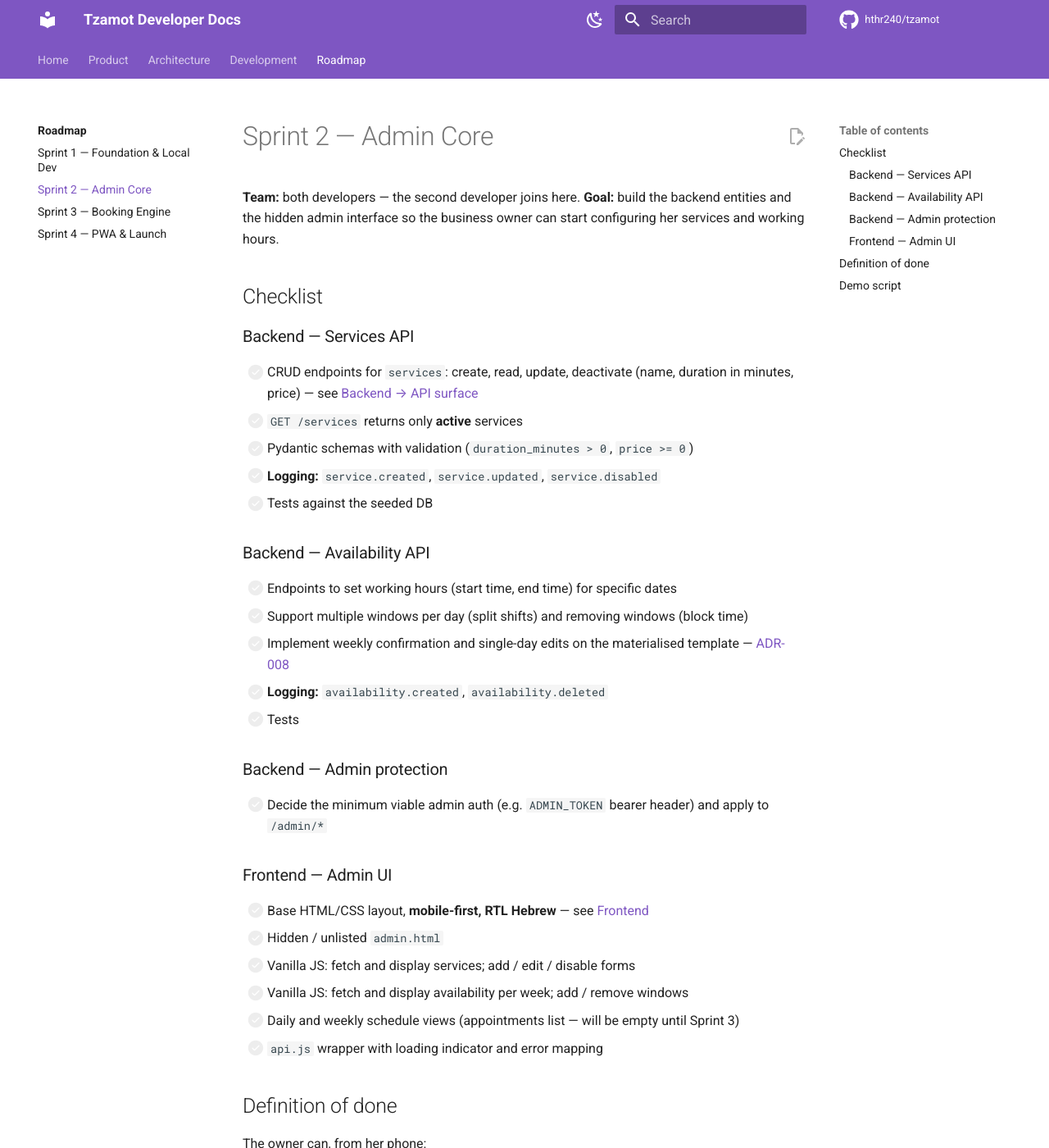
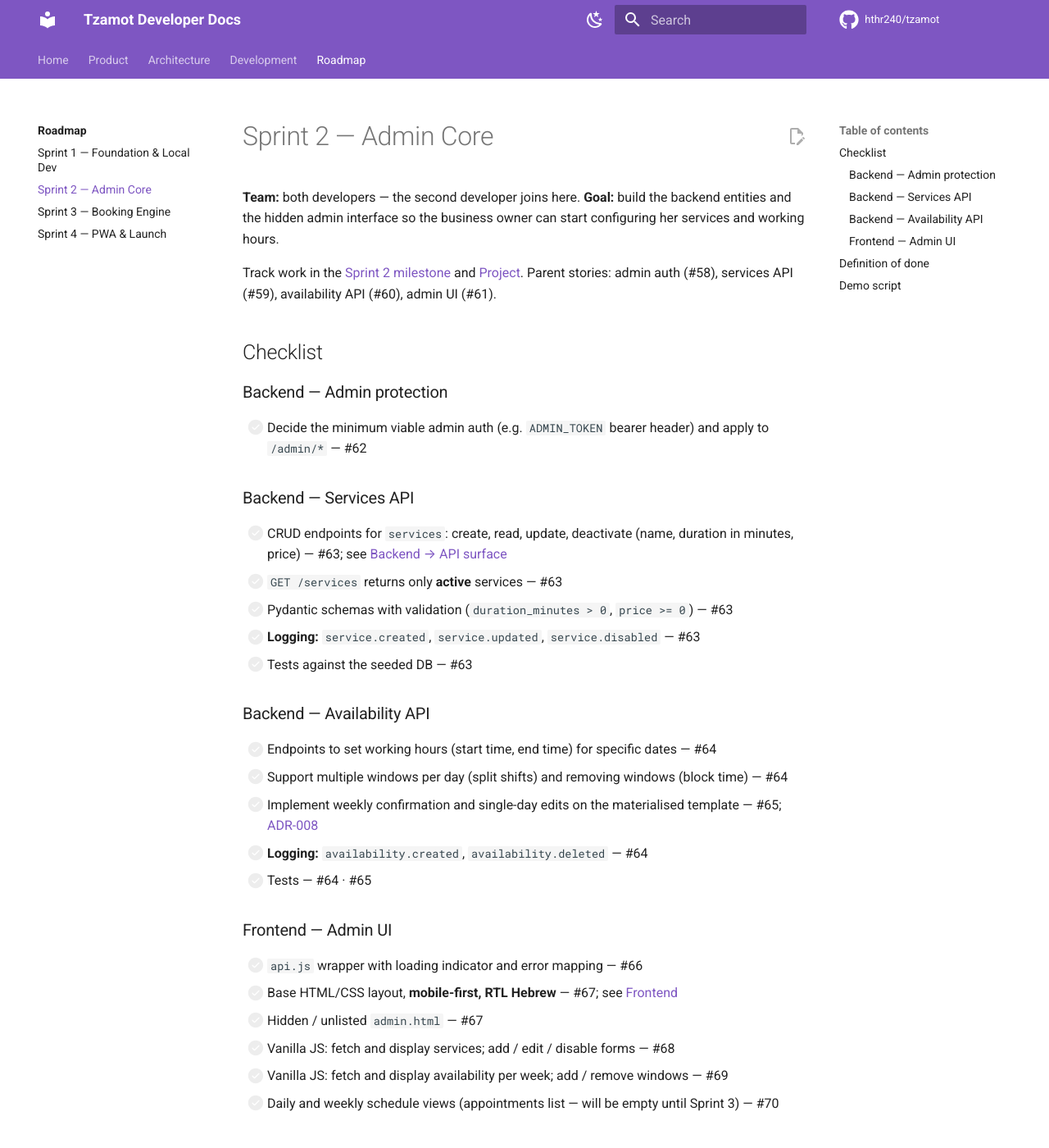
Before and after one commit to hthr240/tzamot, an MkDocs documentation site: the page built from docs/roadmap/sprint-2.md, in a window 1280 px wide and 1400 px high. Shown: the whole window at 82% size. Built offline with MkDocs 1.6.1 and Material for MkDocs 9.7.7, drawn with Linux system fonts in a browser that asks for light colours; comment, search, counter and statistics services are not loaded.

Commit message:
Mark Sprint 1 complete and publish the Sprint 2 work queue.
Roadmap and task-management now mirror the closed milestone and ranked #58–#70 backlog.

Co-authored-by: Cursor <cursoragent@cursor.com>

```diff
--- a/docs/roadmap/sprint-2.md
+++ b/docs/roadmap/sprint-2.md
@@ -3,36 +3,40 @@
 **Team:** both developers — the second developer joins here.
 **Goal:** build the backend entities and the hidden admin interface so the business owner can start configuring her services and working hours.
 
+Track work in the [Sprint 2 milestone](https://github.com/hthr240/tzamot/milestone/2)
+and [Project](https://github.com/users/hthr240/projects/3). Parent stories: admin
+auth (#58), services API (#59), availability API (#60), admin UI (#61).
+
 ## Checklist
+
+### Backend — Admin protection
+
+- [ ] Decide the minimum viable admin auth (e.g. `ADMIN_TOKEN` bearer header) and apply to `/admin/*` — #62
 
 ### Backend — Services API
 
-- [ ] CRUD endpoints for `services`: create, read, update, deactivate (name, duration in minutes, price) — see [Backend → API surface](../architecture/backend.md#api-surface-mvp)
-- [ ] `GET /services` returns only **active** services
-- [ ] Pydantic schemas with validation (`duration_minutes > 0`, `price >= 0`)
-- [ ] **Logging:** `service.created`, `service.updated`, `service.disabled`
-- [ ] Tests against the seeded DB
+- [ ] CRUD endpoints for `services`: create, read, update, deactivate (name, duration in minutes, price) — #63; see [Backend → API surface](../architecture/backend.md#api-surface-mvp)
+- [ ] `GET /services` returns only **active** services — #63
+- [ ] Pydantic schemas with validation (`duration_minutes > 0`, `price >= 0`) — #63
+- [ ] **Logging:** `service.created`, `service.updated`, `service.disabled` — #63
+- [ ] Tests against the seeded DB — #63
 
 ### Backend — Availability API
 
-- [ ] Endpoints to set working hours (start time, end time) for specific dates
-- [ ] Support multiple windows per day (split shifts) and removing windows (block time)
-- [ ] Implement weekly confirmation and single-day edits on the materialised template — [ADR-008](../decisions.md#adr-008-materialised-weekly-working-hours)
-- [ ] **Logging:** `availability.created`, `availability.deleted`
-- [ ] Tests
-
-### Backend — Admin protection
-
-- [ ] Decide the minimum viable admin auth (e.g. `ADMIN_TOKEN` bearer header) and apply to `/admin/*`
+- [ ] Endpoints to set working hours (start time, end time) for specific dates — #64
+- [ ] Support multiple windows per day (split shifts) and removing windows (block time) — #64
+- [ ] Implement weekly confirmation and single-day edits on the materialised template — #65; [ADR-008](../decisions.md#adr-008-materialised-weekly-working-hours)
+- [ ] **Logging:** `availability.created`, `availability.deleted` — #64
+- [ ] Tests — #64 · #65
 
 ### Frontend — Admin UI
 
-- [ ] Base HTML/CSS layout, **mobile-first, RTL Hebrew** — see [Frontend](../architecture/frontend.md)
-- [ ] Hidden / unlisted `admin.html`
-- [ ] Vanilla JS: fetch and display services; add / edit / disable forms
-- [ ] Vanilla JS: fetch and display availability per week; add / remove windows
-- [ ] Daily and weekly schedule views (appointments list — will be empty until Sprint 3)
-- [ ] `api.js` wrapper with loading indicator and error mapping
+- [ ] `api.js` wrapper with loading indicator and error mapping — #66
+- [ ] Base HTML/CSS layout, **mobile-first, RTL Hebrew** — #67; see [Frontend](../architecture/frontend.md)
+- [ ] Hidden / unlisted `admin.html` — #67
+- [ ] Vanilla JS: fetch and display services; add / edit / disable forms — #68
+- [ ] Vanilla JS: fetch and display availability per week; add / remove windows — #69
+- [ ] Daily and weekly schedule views (appointments list — will be empty until Sprint 3) — #70
 
 ## Definition of done
 
```
Also changed, not shown: docs/development/task-management.md (+15 -25 lines), docs/roadmap/index.md (+2 -2 lines), docs/roadmap/sprint-1.md (+7 -4 lines).
